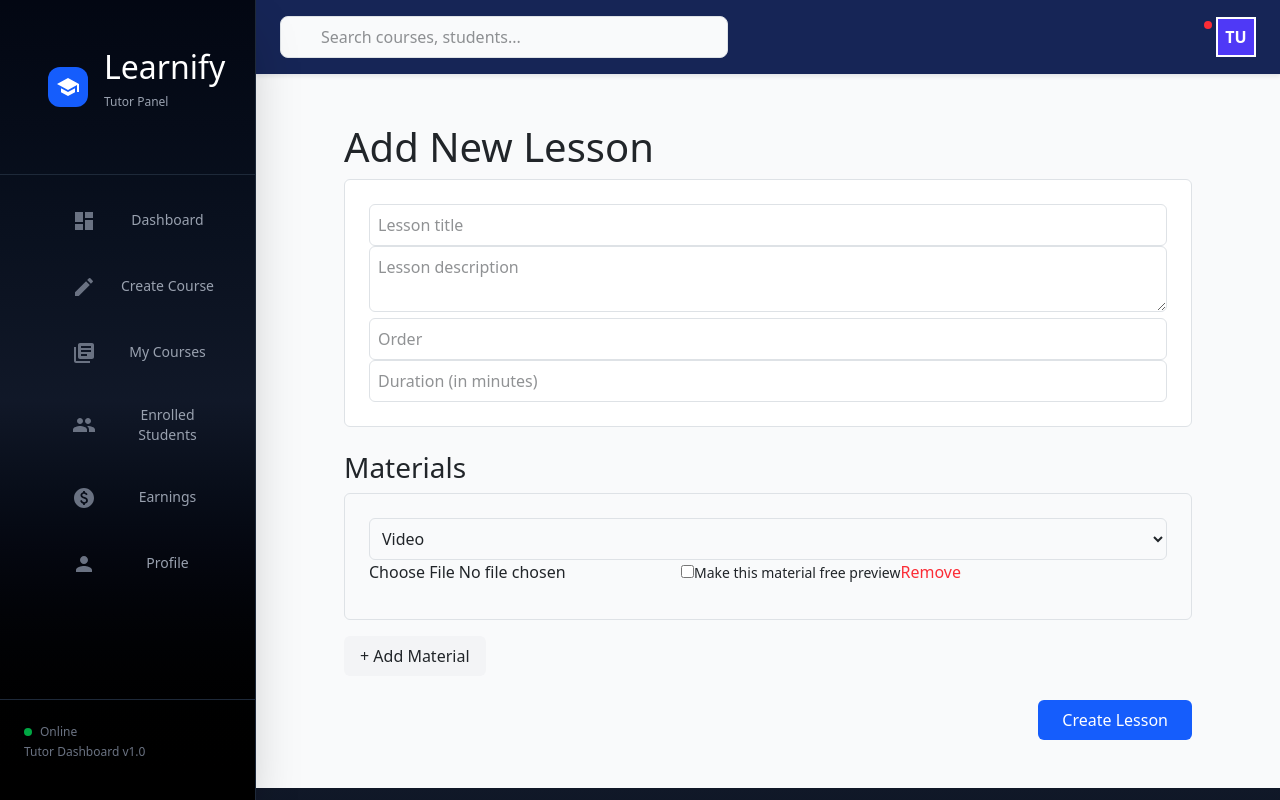
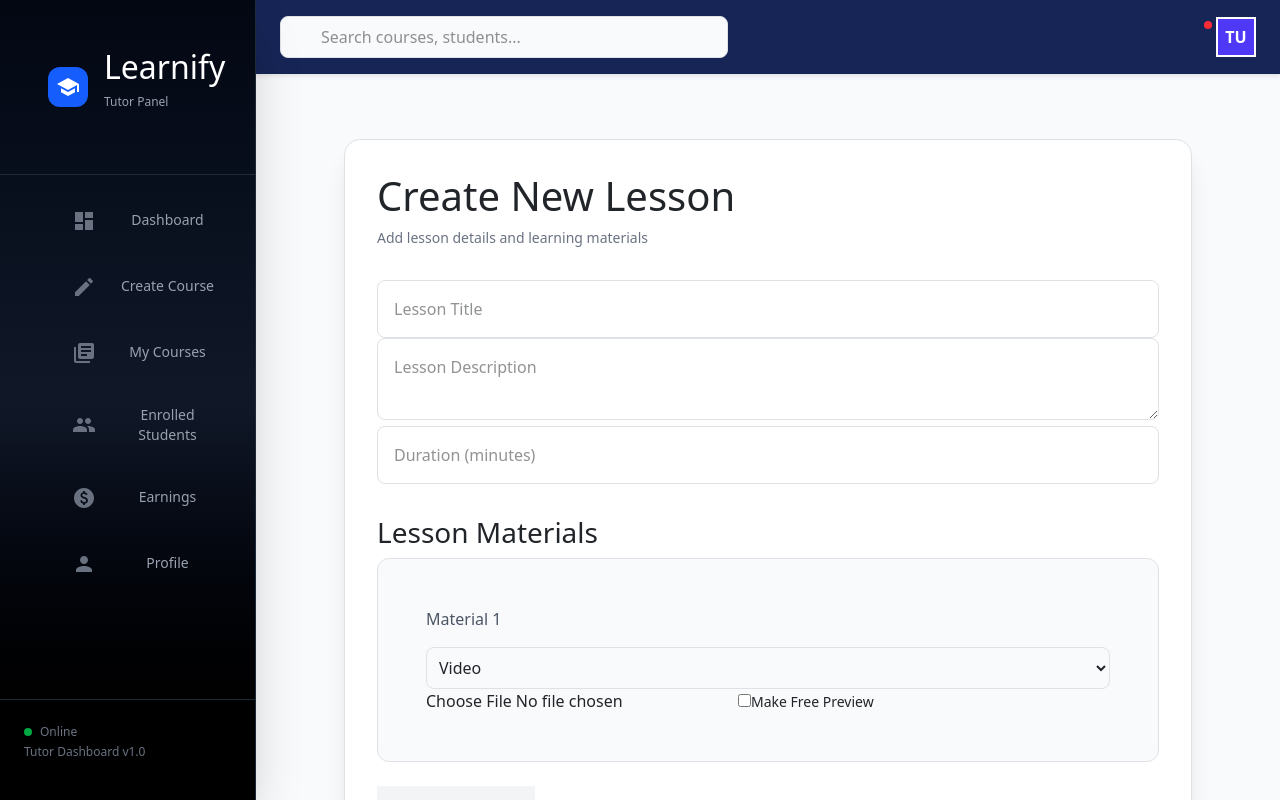
Before and after one commit to srushtigajera11/Learnify-lms, a React (Vite) app in the folder Frontend/: page /tutor/course/1/lessons/add in a window 1280 px wide. Shown: the top 800 px of the page. Built offline with nearby package versions, Linux system fonts and the light colour scheme; no server answers; some icons are missing.

Commit message:
added video and link validation in addlesson

```diff
--- a/Frontend/src/pages/Tutor/AddLessonForm.jsx
+++ b/Frontend/src/pages/Tutor/AddLessonForm.jsx
@@ -9,8 +9,7 @@ const AddLessonForm = () => {
   const [formData, setFormData] = useState({
     title: "",
     description: "",
-    order: "",
-    duration : "",
+    duration: "",
   });
 
   const [materials, setMaterials] = useState([
@@ -38,6 +37,13 @@ const AddLessonForm = () => {
   const handleMaterialChange = (index, field, value) => {
     const updated = [...materials];
     updated[index][field] = value;
+
+    // reset file if type changes
+    if (field === "type") {
+      updated[index].file = null;
+      updated[index].preview = null;
+    }
+
     setMaterials(updated);
   };
 
@@ -47,9 +53,10 @@ const AddLessonForm = () => {
     const updated = [...materials];
     updated[index].file = file;
     updated[index].name = file.name;
-    updated[index].preview = file.type.startsWith("video/")
-      ? URL.createObjectURL(file)
-      : null;
+
+    if (file.type.startsWith("video/")) {
+      updated[index].preview = URL.createObjectURL(file);
+    }
 
     setMaterials(updated);
   };
@@ -83,8 +90,8 @@ const AddLessonForm = () => {
     setError("");
 
     try {
-      if (!formData.title ) {
-        setError("Title is required");
+      if (!formData.title || !formData.duration) {
+        setError("Title and Duration are required");
         setLoading(false);
         return;
       }
@@ -92,7 +99,6 @@ const AddLessonForm = () => {
       const fd = new FormData();
       fd.append("title", formData.title);
       fd.append("description", formData.description);
-      fd.append("order", formData.order);
       fd.append("duration", formData.duration);
       fd.append("materialCount", materials.length);
 
@@ -110,13 +116,9 @@ const AddLessonForm = () => {
         }
       });
 
-      await axiosInstance.post(
-        `/lessons/course/${courseId}`,  // ✅ Updated route
-        fd,
-        {
+      await axiosInstance.post(`/lessons/course/${courseId}`, fd, {
         headers: { "Content-Type": "multipart/form-data" },
-        }
-      );
+      });
 
       navigate(-1);
     } catch (err) {
@@ -131,25 +133,34 @@ const AddLessonForm = () => {
   ========================= */
 
   return (
-    <div className="max-w-4xl mx-auto p-6">
-      <h1 className="text-2xl font-bold mb-6">Add New Lesson</h1>
+    <div className="max-w-4xl mx-auto px-6 py-10">
+      <div className="bg-white shadow-xl rounded-2xl p-8 space-y-8 border">
+
+        <div>
+          <h1 className="text-3xl font-bold text-gray-800">
+            Create New Lesson
+          </h1>
+          <p className="text-gray-500 text-sm mt-1">
+            Add lesson details and learning materials
+          </p>
+        </div>
 
         {error && (
-        <div className="bg-red-50 text-red-600 p-3 rounded mb-4">
+          <div className="bg-red-50 border border-red-200 text-red-600 p-3 rounded-lg text-sm">
             {error}
           </div>
         )}
 
-      <form onSubmit={handleSubmit} className="space-y-6">
+        <form onSubmit={handleSubmit} className="space-y-8">
 
           {/* Lesson Info */}
-        <div className="bg-white p-4 rounded border space-y-4">
+          <div className="space-y-4">
             <input
               name="title"
               value={formData.title}
               onChange={handleChange}
-            placeholder="Lesson title"
-            className="w-full border p-2 rounded"
+              placeholder="Lesson Title"
+              className="w-full border p-3 rounded-lg focus:ring-2 focus:ring-blue-500 outline-none"
               required
             />
 
@@ -157,42 +168,53 @@ const AddLessonForm = () => {
               name="description"
               value={formData.description}
               onChange={handleChange}
-            placeholder="Lesson description"
-            className="w-full border p-2 rounded"
+              placeholder="Lesson Description"
+              className="w-full border p-3 rounded-lg focus:ring-2 focus:ring-blue-500 outline-none"
             />
 
-          <input
-            type="number"
-            name="order"
-            value={formData.order}
-            onChange={handleChange}
-            placeholder="Order"
-            className="w-full border p-2 rounded"
-          />
             <input
               type="number"
               name="duration"
               value={formData.duration}
               onChange={handleChange}
-            placeholder="Duration (in minutes)"
-            className="w-full border p-2 rounded"
+              placeholder="Duration (minutes)"
+              className="w-full border p-3 rounded-lg focus:ring-2 focus:ring-blue-500 outline-none"
               required
             />
-
           </div>
 
           {/* Materials */}
-        <div className="space-y-4">
-          <h3 className="font-semibold">Materials</h3>
+          <div className="space-y-6">
+            <h3 className="text-lg font-semibold text-gray-700">
+              Lesson Materials
+            </h3>
 
             {materials.map((m, i) => (
-            <div key={i} className="border p-4 rounded space-y-3">
+              <div
+                key={i}
+                className="border rounded-xl p-5 bg-gray-50 space-y-4"
+              >
+                <div className="flex justify-between items-center">
+                  <span className="font-medium text-gray-600">
+                    Material {i + 1}
+                  </span>
+                  {materials.length > 1 && (
+                    <button
+                      type="button"
+                      onClick={() => removeMaterial(i)}
+                      className="text-red-500 text-sm"
+                    >
+                      Remove
+                    </button>
+                  )}
+                </div>
+
                 <select
                   value={m.type}
                   onChange={(e) =>
                     handleMaterialChange(i, "type", e.target.value)
                   }
-                className="w-full border p-2 rounded"
+                  className="w-full border p-2 rounded-lg"
                 >
                   <option value="video">Video</option>
                   <option value="document">Document</option>
@@ -206,18 +228,30 @@ const AddLessonForm = () => {
                     onChange={(e) =>
                       handleMaterialChange(i, "url", e.target.value)
                     }
-                  className="w-full border p-2 rounded"
+                    className="w-full border p-2 rounded-lg"
                   />
                 ) : (
                   <input
                     type="file"
+                    accept={
+                      m.type === "video"
+                        ? "video/*"
+                        : "image/png, image/jpeg"
+                    }
                     onChange={(e) =>
                       handleFileChange(i, e.target.files[0])
                     }
                   />
                 )}
 
-              {/* Preview Toggle */}
+                {m.preview && (
+                  <video
+                    controls
+                    src={m.preview}
+                    className="w-full max-w-md rounded-lg"
+                  />
+                )}
+
                 <label className="flex items-center gap-2 text-sm">
                   <input
                     type="checkbox"
@@ -226,31 +260,15 @@ const AddLessonForm = () => {
                       handleMaterialChange(i, "isPreview", e.target.checked)
                     }
                   />
-                Make this material free preview
+                  Make Free Preview
                 </label>
-
-              {m.preview && (
-                <video
-                  controls
-                  src={m.preview}
-                  className="w-full max-w-md"
-                />
-              )}
-
-              <button
-                type="button"
-                onClick={() => removeMaterial(i)}
-                className="text-red-500 text-sm"
-              >
-                Remove
-              </button>
               </div>
             ))}
 
             <button
               type="button"
               onClick={addMaterial}
-            className="bg-gray-100 px-3 py-2 rounded"
+              className="bg-gray-100 hover:bg-gray-200 px-4 py-2 rounded-lg text-sm"
             >
               + Add Material
             </button>
@@ -261,13 +279,14 @@ const AddLessonForm = () => {
             <button
               type="submit"
               disabled={loading}
-            className="bg-blue-600 text-white px-6 py-2 rounded"
+              className="bg-blue-600 hover:bg-blue-700 text-white px-6 py-2 rounded-lg transition"
             >
               {loading ? "Creating..." : "Create Lesson"}
             </button>
           </div>
         </form>
       </div>
+    </div>
   );
 };
 
--- a/Frontend/src/pages/Tutor/EditLesson.jsx
+++ b/Frontend/src/pages/Tutor/EditLesson.jsx
@@ -18,6 +18,70 @@ export default function EditLesson() {
   const [loading, setLoading] = useState(true);
   const [updating, setUpdating] = useState(false);
   const [error, setError] = useState("");
+  /* =========================
+   VALIDATION HELPERS
+========================= */
+
+const MAX_VIDEO_SIZE = 100 * 1024 * 1024; // 100MB
+const MAX_DOC_SIZE = 10 * 1024 * 1024; // 10MB
+
+const validateURL = (url) => {
+  const pattern = /^(https?:\/\/)[^\s$.?#].[^\s]*$/gm;
+  return pattern.test(url);
+};
+
+const validateMaterials = (materials) => {
+  for (let i = 0; i < materials.length; i++) {
+    const m = materials[i];
+
+    // VIDEO VALIDATION
+    if (m.type === "video") {
+      if (!m.file && !m.url) {
+        return `Video file is required for material ${i + 1}`;
+      }
+
+      if (m.file) {
+        if (!m.file.type.startsWith("video/")) {
+          return `Only video files allowed for material ${i + 1}`;
+        }
+
+        if (m.file.size > MAX_VIDEO_SIZE) {
+          return `Video size must be under 100MB (Material ${i + 1})`;
+        }
+      }
+    }
+
+    // DOCUMENT VALIDATION
+    if (m.type === "document") {
+      if (!m.file && !m.url) {
+        return `Document file is required for material ${i + 1}`;
+      }
+
+      if (m.file) {
+        if (m.file.type !== "application/pdf") {
+          return `Only PDF files allowed for material ${i + 1}`;
+        }
+
+        if (m.file.size > MAX_DOC_SIZE) {
+          return `Document size must be under 10MB (Material ${i + 1})`;
+        }
+      }
+    }
+
+    // LINK VALIDATION
+    if (m.type === "link") {
+      if (!m.url) {
+        return `URL is required for material ${i + 1}`;
+      }
+
+      if (!validateURL(m.url)) {
+        return `Invalid URL format for material ${i + 1}`;
+      }
+    }
+  }
+
+  return null;
+};
 
   /* =========================
      FETCH LESSON
@@ -101,6 +165,14 @@ export default function EditLesson() {
     setError("");
 
     try {
+
+    const materialError = validateMaterials(lessonData.materials); // EditLesson
+
+      if (materialError) {
+        setError(materialError);
+        setLoading(false); // or setUpdating(false)
+        return;
+      }
       const fd = new FormData();
 
       fd.append("title", lessonData.title);
@@ -229,11 +301,16 @@ export default function EditLesson() {
                   className="w-full border p-2 rounded"
                 />
               ) : (
-                <input
-                  type="file"
-                  onChange={(e) =>
-                    handleFileChange(i, e.target.files[0])
-                  }
+              <input
+                type="file"
+                accept={
+                  m.type === "video"
+                    ? "video/*"
+                    : m.type === "document"
+                    ? "image/png, image/jpeg"
+                    : ""
+                }
+                onChange={(e) => handleFileChange(i, e.target.files[0])}
                 />
               )}
 
```
Lines whose indentation alone changed are shown as unchanged.
